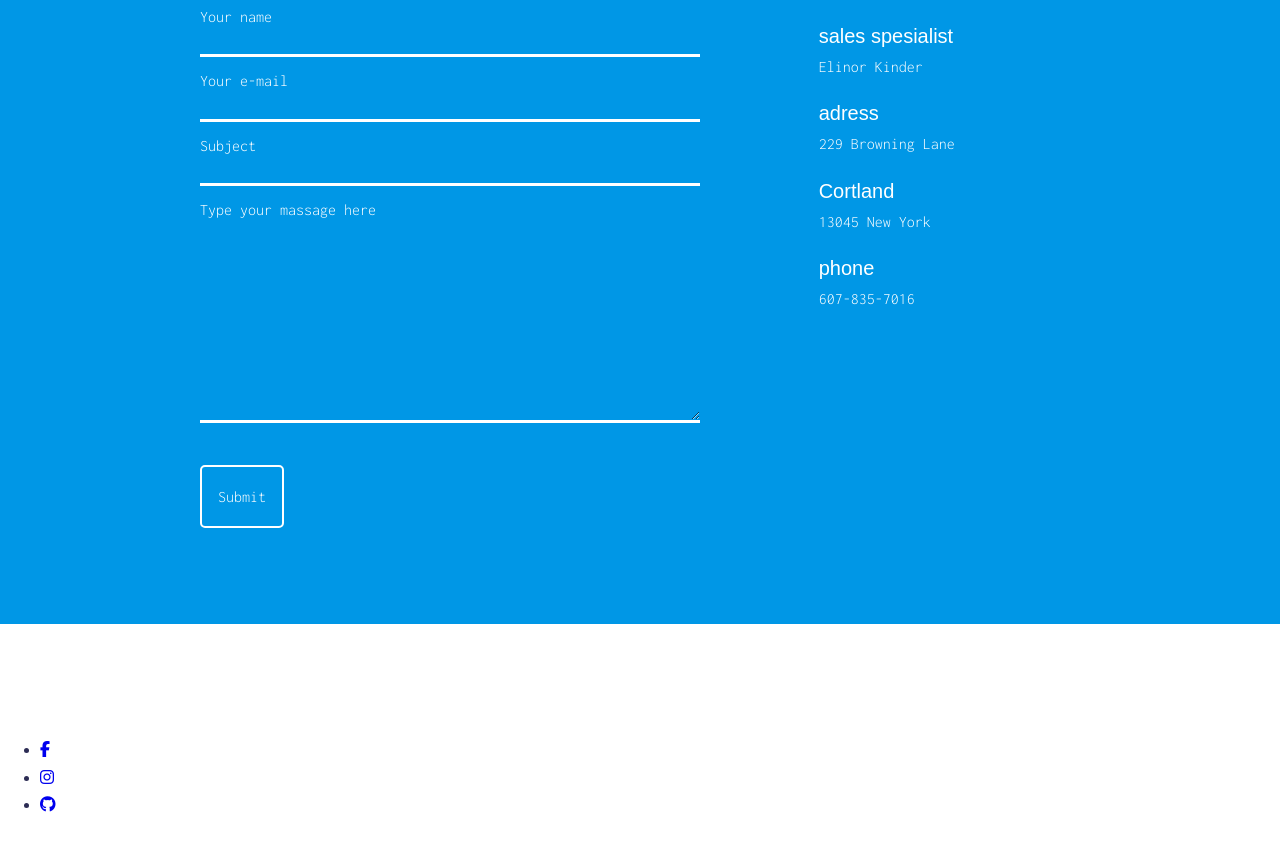
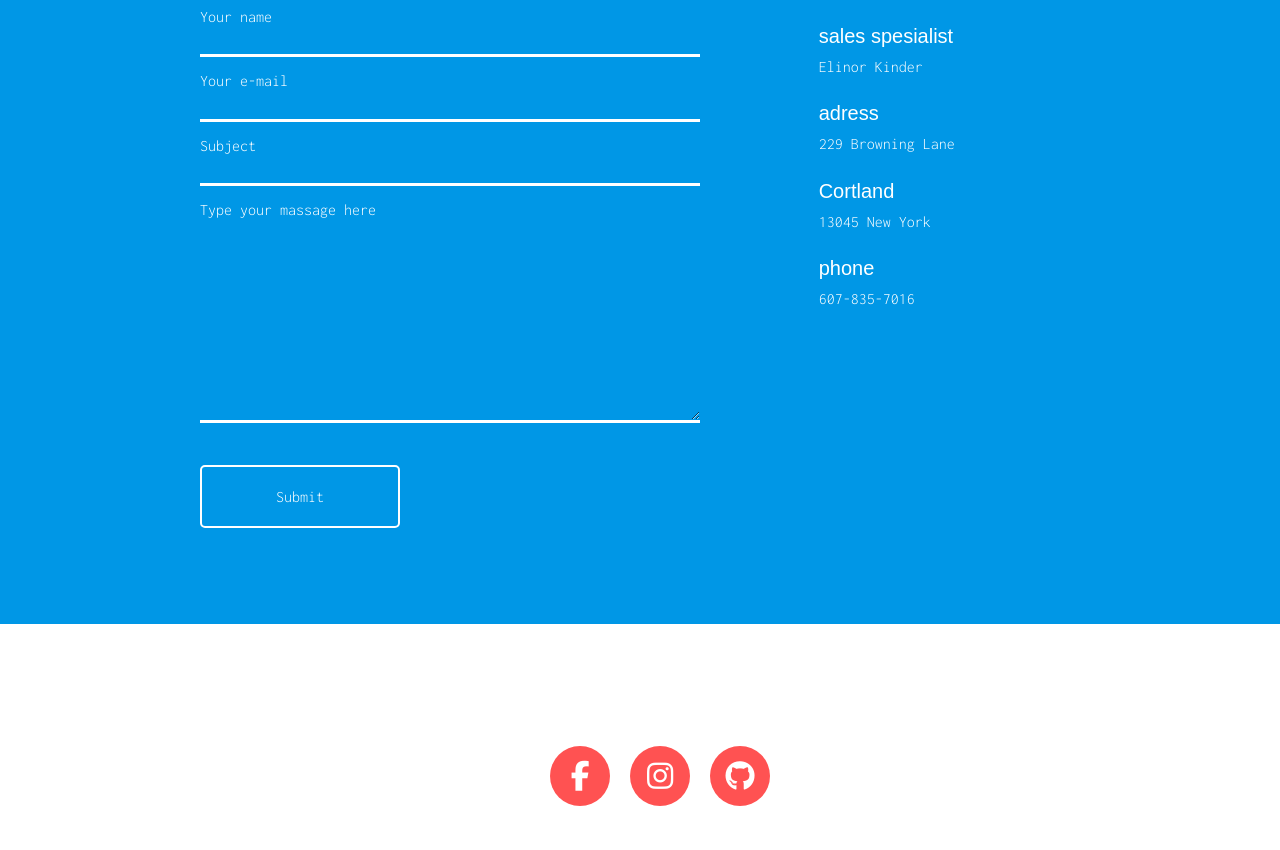
Before and after one commit to AlinaLubiana/alinalubiana.github.io, a plain HTML site: page index.html in a window 1280 px wide. Shown: the part 2888-3738 px from the top of the page. Drawn offline with Linux system fonts and the light colour scheme; a web font is replaced by a local one.

Commit message:
Update style.css

```diff
--- a/style.css
+++ b/style.css
@@ -258,6 +258,7 @@ img {
     padding: 96px 200px;
     padding-top: 96px;
     min-width: 1140px;
+
 }
 .form-input {
     display: flex;
@@ -288,6 +289,7 @@ input[type], textarea[type] {
     color: #2c2c54;
 }
 .btn-six {
+    width: 200px;
     border-color: #ffffff;
     color: #ffffff;
     background-image: linear-gradient(90deg, #ffffff 50%, transparent 50%);
@@ -317,3 +319,30 @@ i.fa-brands {
     cursor: pointer;
     }
 */
+.social-media {
+    text-align: center;
+    margin-bottom: 48px;
+}
+.social-media ul {
+    list-style-type:none;
+    display: flex;
+    justify-content: center;
+}
+.social-media li {
+    font-size: 0;
+    padding: 10px;
+
+}
+.social-media li i {
+    width: 60px;
+    height: 60px;
+    border-radius: 50%;
+    background: #ff5252;
+    color: #ffffff;
+    font-size: 30px;
+    line-height: 60px;
+    text-align: center;
+}
+.social-media li i:hover {
+    transform: scale(1.2);
+}
```
